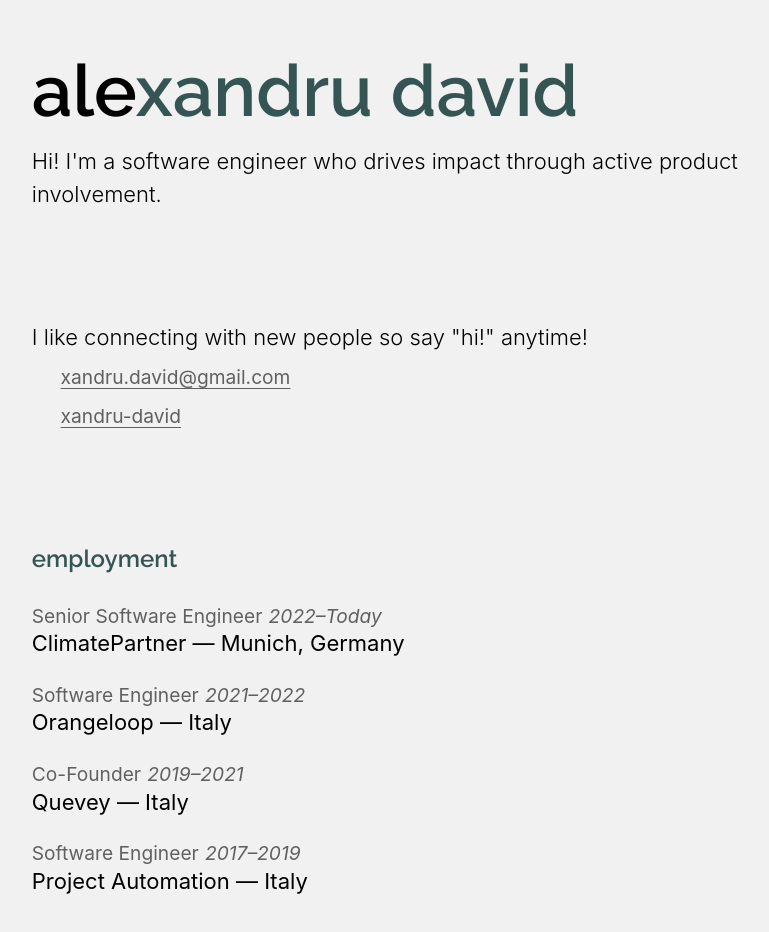
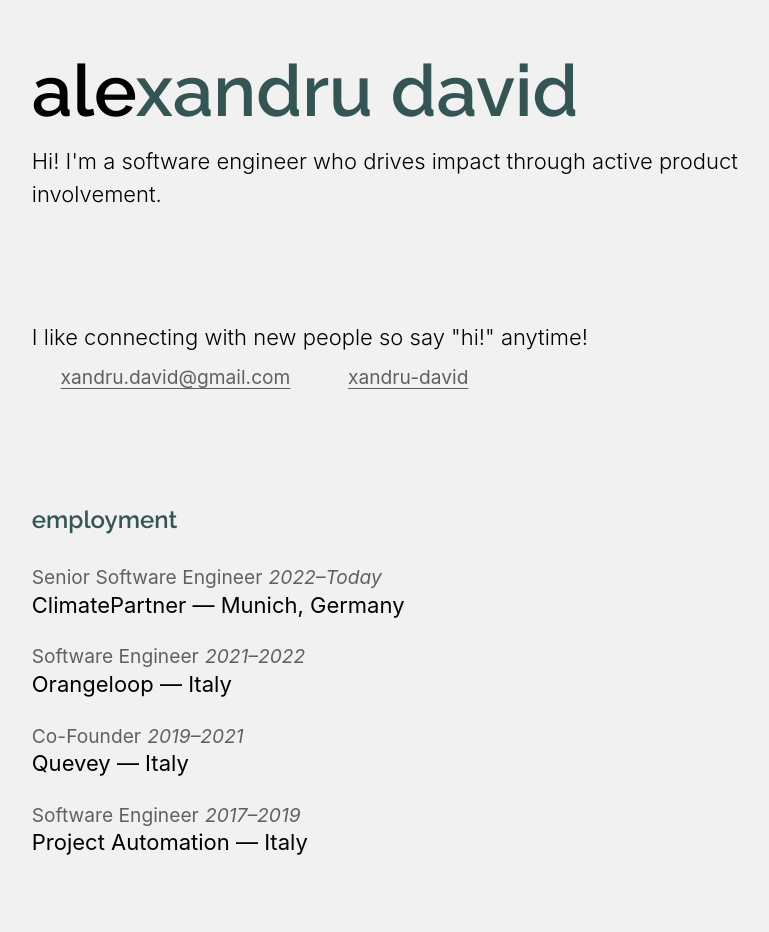
Before and after one commit to XandruDavid/xandrudavid-com, an Eleventy site: page src/index.html in a window 1280 px wide. Shown: the whole page, without its empty margins (45-814 px from the left). Built offline with nearby package versions, Linux system fonts and the light colour scheme; Eleventy itself is replaced by a stand-in of ours; files that its build step writes are made by us from their sources; a web font is replaced by a local one.

Commit message:
feat: cleaner layout for contact section

```diff
--- a/src/styles/components.css
+++ b/src/styles/components.css
@@ -6,7 +6,10 @@
   color: var(--color-text-accent);
 }
 
-.contact li {
+.contact ol {
+  display: flex;
+  flex-wrap: wrap;
+  gap: 0.5em 1.5em;
   margin-top: 0.5em;
   font-size: var(--font-size-small);
 }
```
